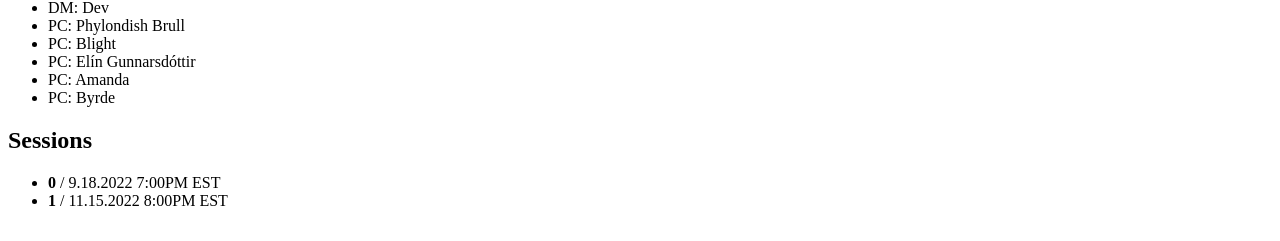
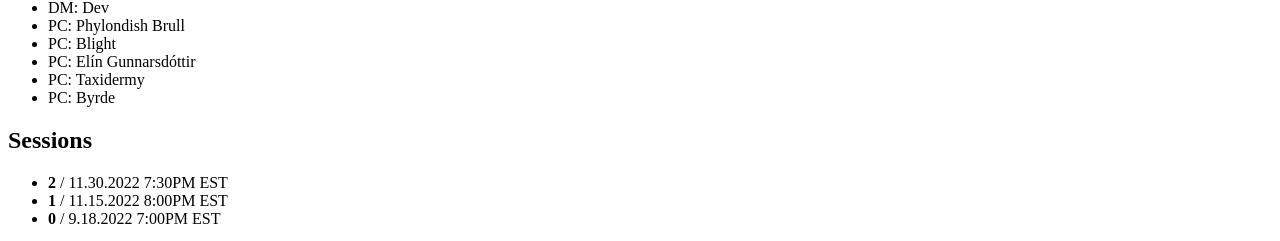
Before and after one commit to devdumpling/artificus, a Next.js app: page / in a window 1280 px wide. Shown: the part 1087-1328 px from the top of the page. Built offline with nearby package versions, Linux system fonts and the light colour scheme.

Commit message:
feat: update session dates

```diff
--- a/package.json
+++ b/package.json
@@ -1,6 +1,6 @@
 {
   "name": "artificus",
-  "version": "1.2.4",
+  "version": "1.2.5",
   "description": "Artificus DnD campaign site",
   "main": "index.js",
   "scripts": {
--- a/pages/index.mdx
+++ b/pages/index.mdx
@@ -11,10 +11,11 @@ import { Bleed } from 'nextra-theme-docs';
 - PC: Phylondish Brull
 - PC: Blight
 - PC: Elín Gunnarsdóttir
-- PC: Amanda
+- PC: Taxidermy
 - PC: Byrde
 
 ## Sessions
 
+- **2** / 11.30.2022 7:30PM EST
+- **1** / 11.15.2022 8:00PM EST
 - **0** / 9.18.2022 7:00PM EST
-- **1** / 11.15.2022 8:00PM EST
```
Also changed, not shown: .changeset/eight-coats-kiss.md (deleted), .changeset/plenty-numbers-warn.md (deleted), .changeset/purple-tomatoes-remember.md (deleted), .changeset/red-buckets-divide.md (deleted), .changeset/smooth-bees-cheer.md (deleted), 1 other file (tests, documents, lock files or other folders).
